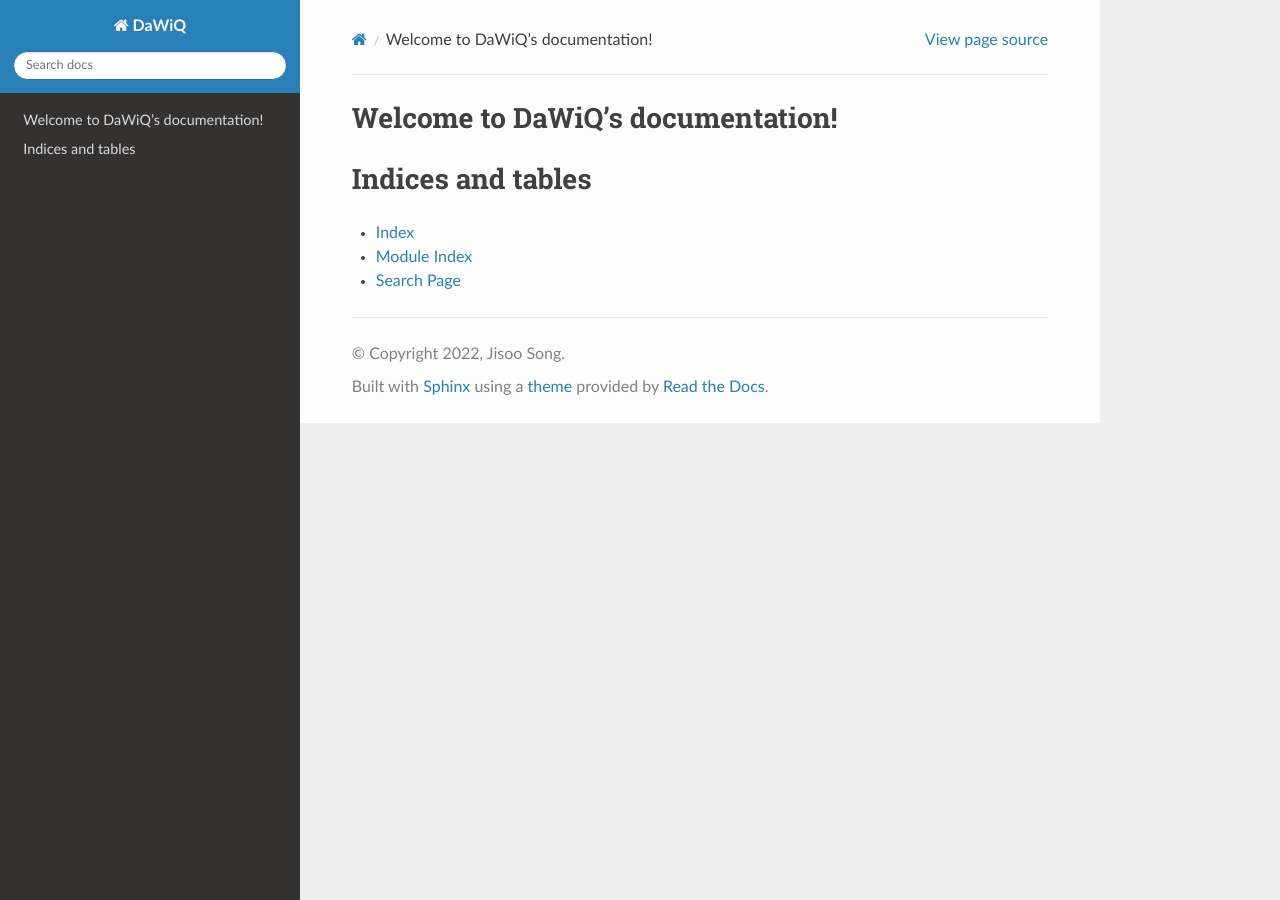
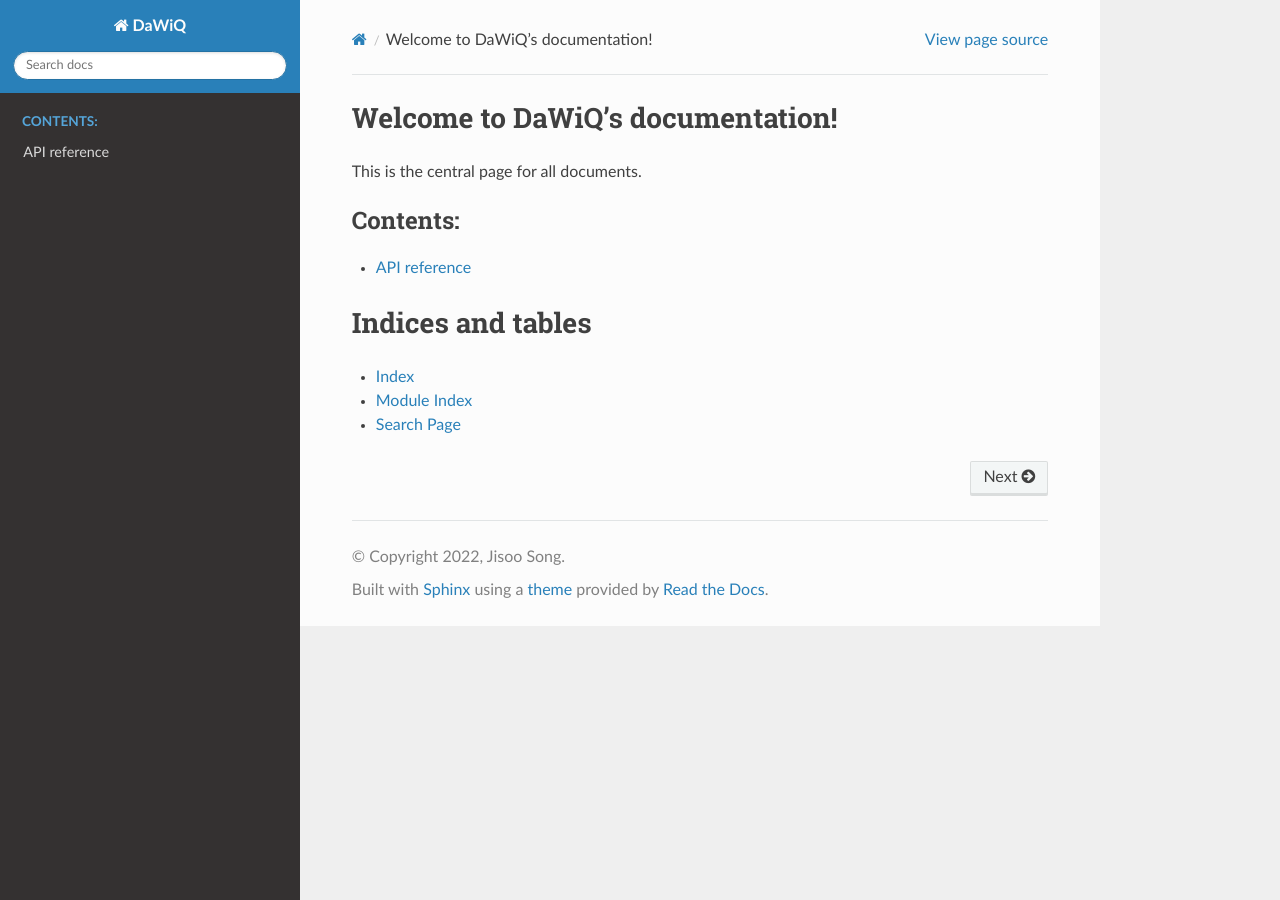
Before and after one commit to JSS95/dawiq, a Sphinx documentation site: the page built from doc/source/index.rst, in a window 1280 px wide. Built offline with Sphinx 7.4.7 and the Read the Docs theme 2.0.0, drawn with Linux system fonts in a browser that asks for light colours.

Commit message:
doc: add doc
Implement autodoc reference

```diff
--- a/doc/source/index.rst
+++ b/doc/source/index.rst
@@ -6,11 +6,13 @@
 Welcome to DaWiQ's documentation!
 =================================
 
+This is the central page for all documents.
+
 .. toctree::
    :maxdepth: 2
    :caption: Contents:
 
-
+   API reference <reference/index>
 
 Indices and tables
 ==================
--- /dev/null
+++ b/doc/source/reference/fieldwidgets.rst
@@ -0,0 +1,2 @@
+.. automodule:: dawiq.fieldwidgets
+   :members:
```
Also changed, not shown: doc/source/reference/index.rst (added, +14 -0 lines), 1 other file.
